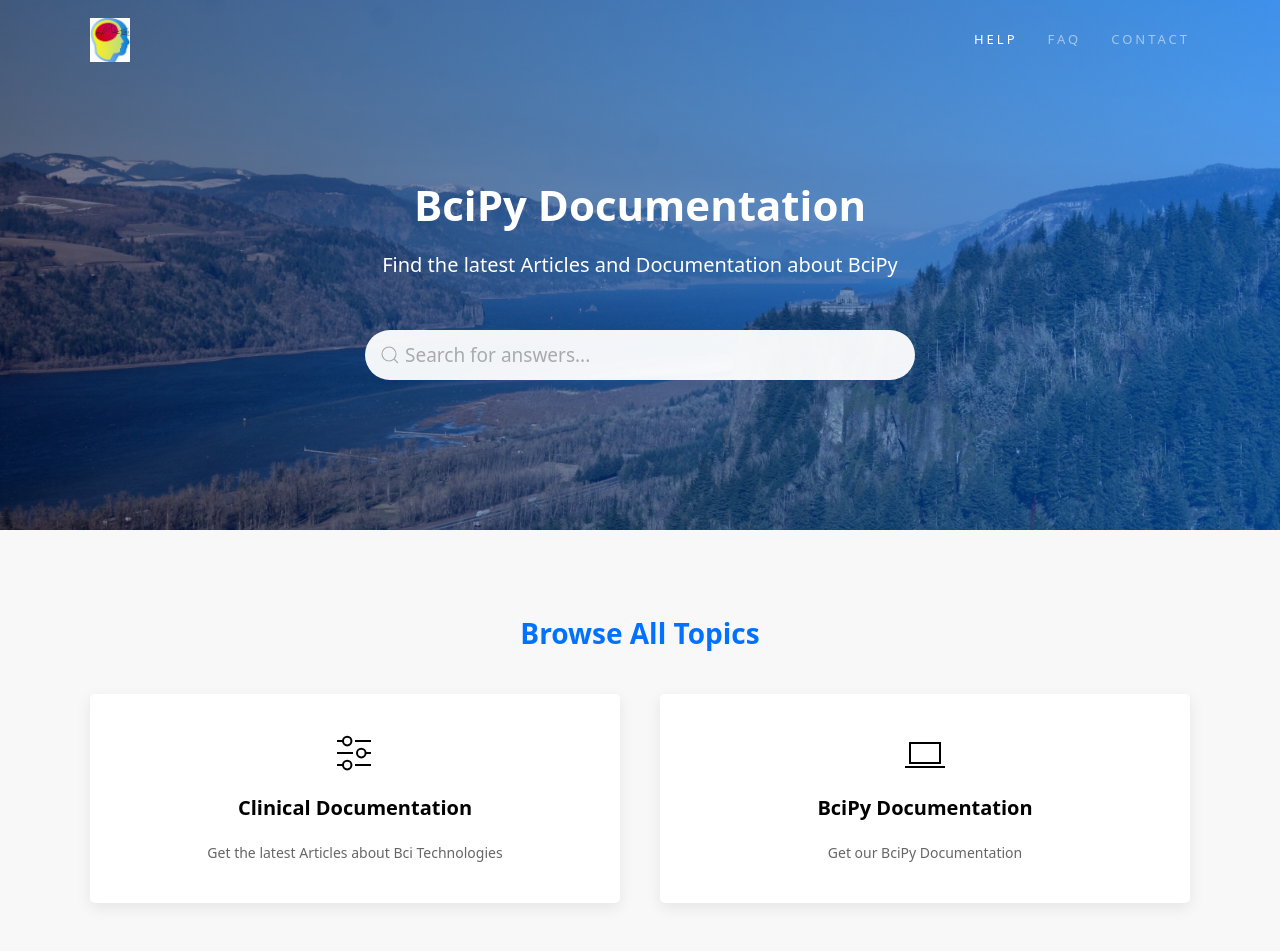
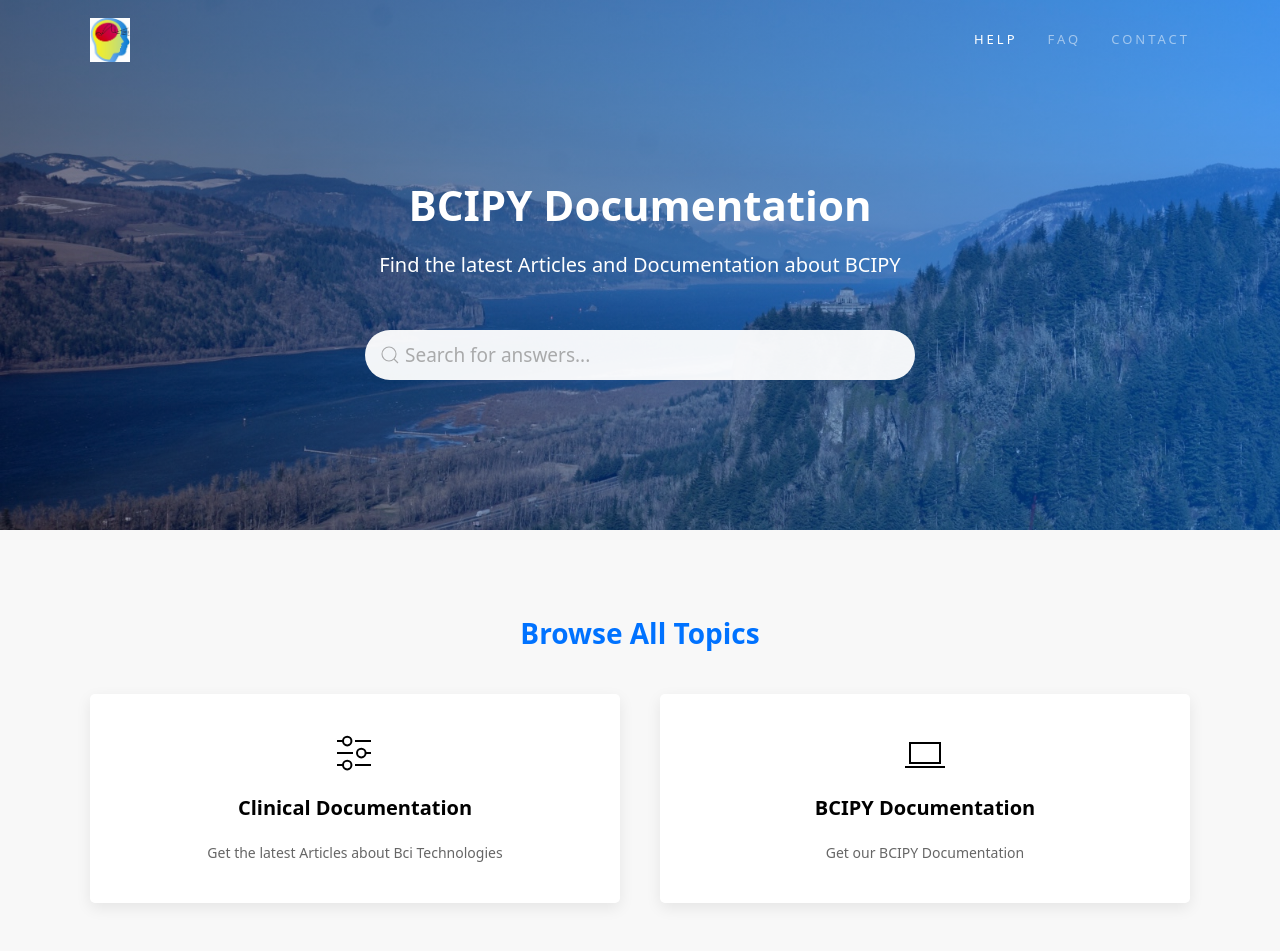
Before and after one commit to BciPy/bcipy.github.io, a Jekyll site: the page built from index.md, in a window 1280 px wide and 1400 px high. Shown: the top 951 px of the window. Built offline with Jekyll 4.4.1, drawn with Linux system fonts in a browser that asks for light colours; some of the changed text lies outside the part shown.

```diff
--- a/_config.yml
+++ b/_config.yml
@@ -5,8 +5,8 @@
 # 'bundle exec jekyll serve'. If you change this file, please restart the server process.
 
 # Site title and description
-title:              BciPy Documentation
-description:        BciPy Articles and Documentation
+title:              BCIPY Documentation
+description:        BCIPY Articles and Documentation
 
 # Site subpath, e.g. /blog
 baseurl:            ""
@@ -44,19 +44,6 @@ twitter_username:   CAMBI_tech
 github_username:    CAMBI-tech
 
 
-# Default footer image settings
-footer:
-    copyright:      Made by <a href="https://unbound.studio/">Unbound Studio</a> in Rome, Italy.
-
-# Disqus comments shortname, requires Disqus account https://disqus.com/
-disqus:
-    shortname:      # 7865
-
-# Google analytics code, get your code here https://www.google.com/analytics/
-google_analytics:
-
-# Google maps API key, get your key here: https://developers.google.com/maps/documentation/javascript/get-api-key
-google_maps_api_key:
 
 # Path to post content assets directory i.e post images, pdfs etc
 post_assets:        /assets/posts/
--- a/_data/navigation_categories.yml
+++ b/_data/navigation_categories.yml
@@ -6,6 +6,6 @@
       desc: Get the latest Articles about Bci Technologies
       icon: settings
 
-    - title: BciPy Documentation
-      desc: Get our BciPy Documentation
+    - title: BCIPY Documentation
+      desc: Get our BCIPY Documentation
       icon: laptop
--- a/index.md
+++ b/index.md
@@ -1,7 +1,7 @@
 ---
 layout: help
-title: BciPy Documentation
-subtitle: Find the latest Articles and Documentation about BciPy
+title: BCIPY Documentation
+subtitle: Find the latest Articles and Documentation about BCIPY
 hero:
     background: "#0072ff"
     image: header_2.jpg
```
Also changed, not shown: _includes/map.html (deleted, +0 -38 lines), _sass/system-font-css/CHANGELOG.md (deleted, +0 -13 lines), README.md, 1 other file.
